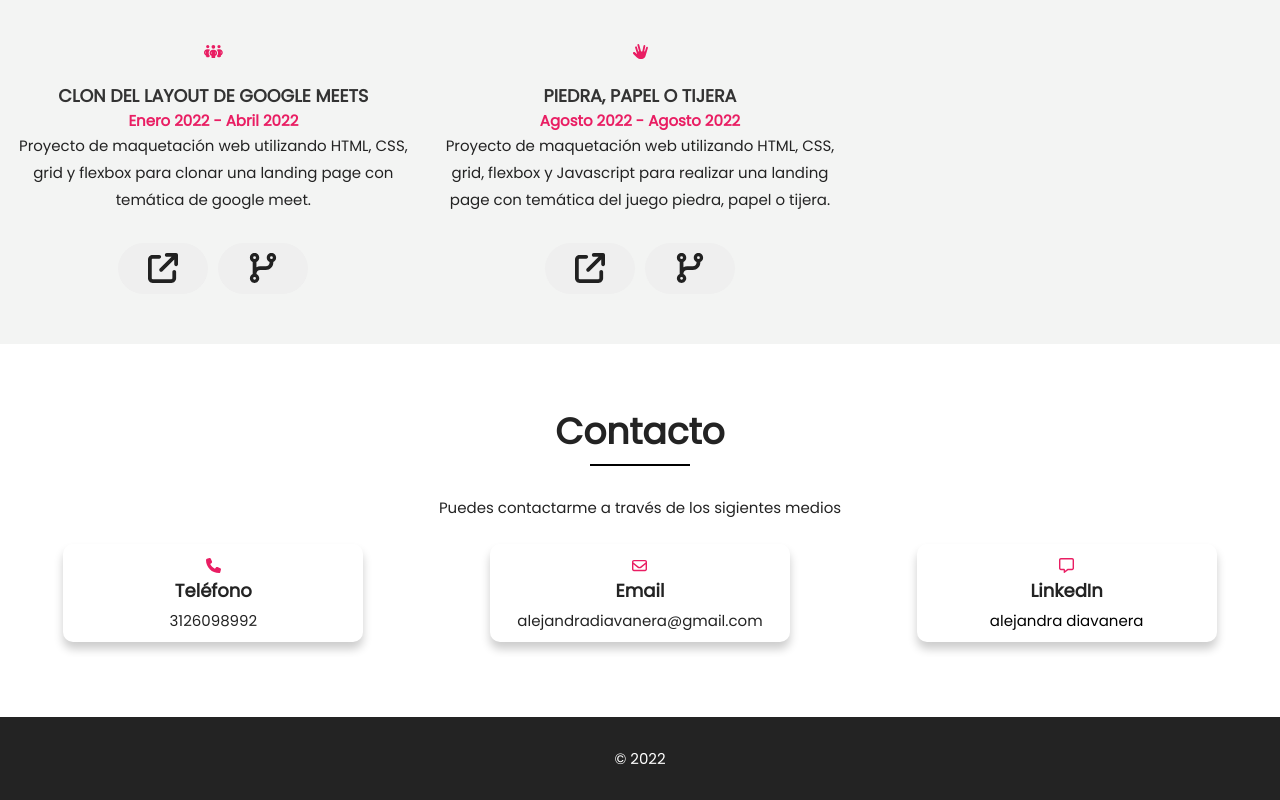
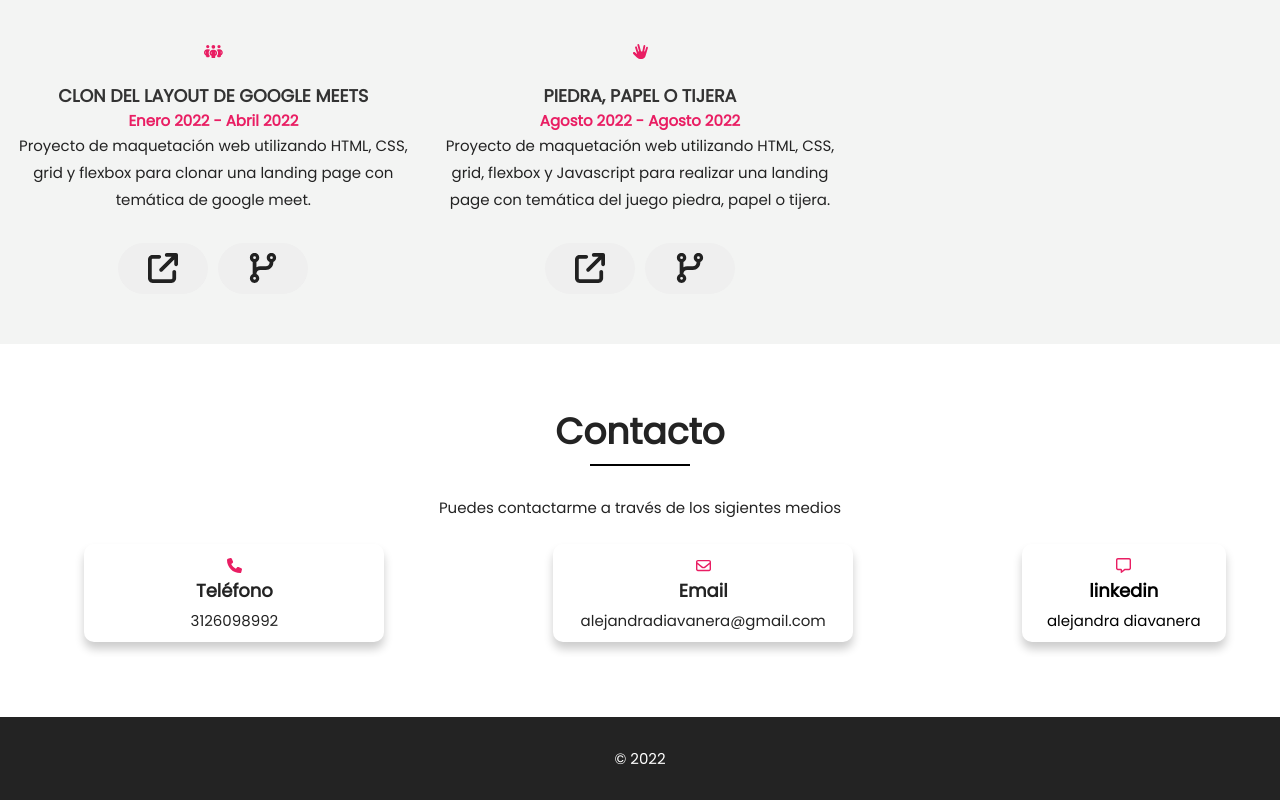
Before and after one commit to Mayra234/my-portfolio-react, a React (Create React App) app: page / in a window 1280 px wide. Shown: the part 2381-3181 px from the top of the page. Built offline with nearby package versions, Linux system fonts and the light colour scheme.

Commit message:
Se arregla la tarjeta de contacto

```diff
--- a/src/pages/Home/Contact/index.jsx
+++ b/src/pages/Home/Contact/index.jsx
@@ -31,15 +31,15 @@ export const Contact = () => {
           <H2 className="title-contact">Email</H2>
           <p>alejandradiavanera@gmail.com</p>
         </Card>
+        <a id="linkedin" href="www.linkedin.com/in/alejandra-diavanera">
           <Card palette="primary" className="contact-me">
             <Icon>
               <FontAwesomeIcon icon={faMessage} />
             </Icon>
             <H2 className="title-contact">LinkedIn</H2>
-          <a id="linkedin" href="www.linkedin.com/in/alejandra-diavanera">
             Alejandra Diavanera
+          </Card>
         </a>
-        </Card>
       </div>
     </div>
   );
```
Lines whose indentation alone changed are shown as unchanged.
